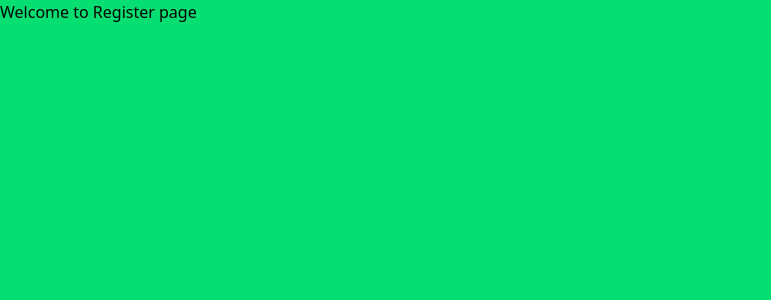
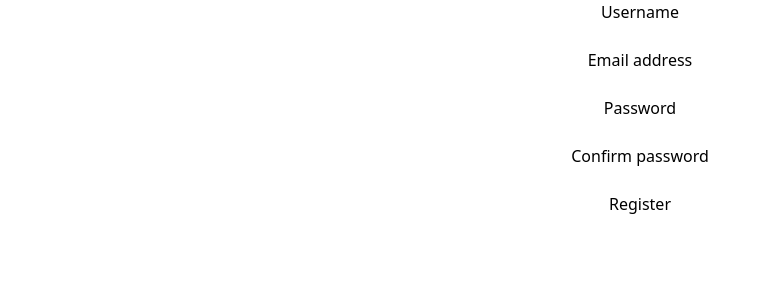
Before and after one commit to Majok-Bol/Register, a Flask app: page /register in a window 1280 px wide. Shown: the top 300 px of the page, without its empty margins (0-771 px from the left). Run offline with Flask 3, Linux system fonts and the light colour scheme.

Commit message:
added register form page

```diff
--- a/app.py
+++ b/app.py
@@ -1,17 +1,44 @@
-from flask import Flask,render_template
+from flask import Flask,render_template,url_for,redirect,flash,request
+from wtforms import StringField,EmailField,PasswordField,SubmitField
+from wtforms.validators import Length,InputRequired,Email,EqualTo
+from flask_wtf import FlaskForm,CSRFProtect
+from dotenv import load_dotenv
+import os
+
 #initialize app with flask
 app=Flask(__name__)
+load_dotenv('env')
+# csrf=CSRFProtect(app)
+# csrf()
+app.config['SECRET_KEY']=os.getenv('SECRET_KEY')
 @app.route('/')
 @app.route('/home',methods=['POST','GET'])
 def home():
-    message='Welcome to Home page'
-    return render_template('home.html',message=message)
+    return render_template('home.html')
 
 
 @app.route('/register',methods=['POST','GET'])
 def register():
-    msg='Welcome to Register page'
-    return render_template('register.html',msg=msg)
+    form=RegisterForm()
+    if form.validate_on_submit():
+        flash('Account created successfully')
+        return redirect(url_for('dashboard'))
+
+    return render_template('register.html',form=form)
+
+@app.route('/dashboard')
+def dashboard():
+    return render_template('dashboard.html')
+class RegisterForm(FlaskForm):
+    username=StringField('Username',validators=[InputRequired(),Length(min=4)])
+    email=EmailField('Email address',validators=[InputRequired(),Email()])
+    password=PasswordField('Password',validators=[InputRequired(),Length(min=8,max=255)])
+    confirm_password=PasswordField('Confirm password',validators=[InputRequired(),EqualTo('password',message='Passwords must match')])
+    submit=SubmitField('Register')
+    #print details for debugging
+    def __repr__(self):
+        return f"\nUsername:{self.username}\nEmail address: {self.email}"
+
 #run app
 if __name__=='__main__':
     app.run(debug=True)
--- a/templates/base.html
+++ b/templates/base.html
@@ -6,7 +6,7 @@
     {%block title%}{%endblock%}
         <script src="https://cdn.jsdelivr.net/npm/@tailwindcss/browser@4"></script>
 </head>
-<body class="bg-green-400">
+<body>
     {%block body%}{%endblock%}
 </body>
 </html>
--- a/templates/home.html
+++ b/templates/home.html
@@ -5,5 +5,7 @@
 {%endblock%}
  {%block body%}
 <h1 class="text-red">{{message}}</h1>
-
+<p>Basic registration form built using Flask</p>
+<a href="{{url_for('dashboard')}}" class="hover:text-blue-400">Dashboard</a>
+<p>Dont have an account?<a href="{{url_for('register')}}" class="hover:text-blue-400">Register</a></p>
 {%endblock%}
--- a/templates/register.html
+++ b/templates/register.html
@@ -1,8 +1,15 @@
-{%extends 'base.html'%}
-{%block title%}
+{%extends 'base.html'%} {%block title%}
 <title>Register Page</title>
 
+{%endblock%} {%block body%}
+
+<form method="post">
+  <div class="flex items-center flex-col justify-center">
+    {{form.hidden_tag()}} {{form.username.label}}{{form.username()}}
+    {{form.email.label}}{{form.email()}}
+    {{form.password.label}}{{form.password()}}
+    {{form.confirm_password.label}}{{form.confirm_password()}}
+     {{form.submit()}}
+  </div>
+</form>
 {%endblock%}
- {%block body%}
-<h1 >{{msg}}</h1>
-{%endblock%}
```
Also changed, not shown: templates/dashboard.html (added, +9 -0 lines), 1 other file.
